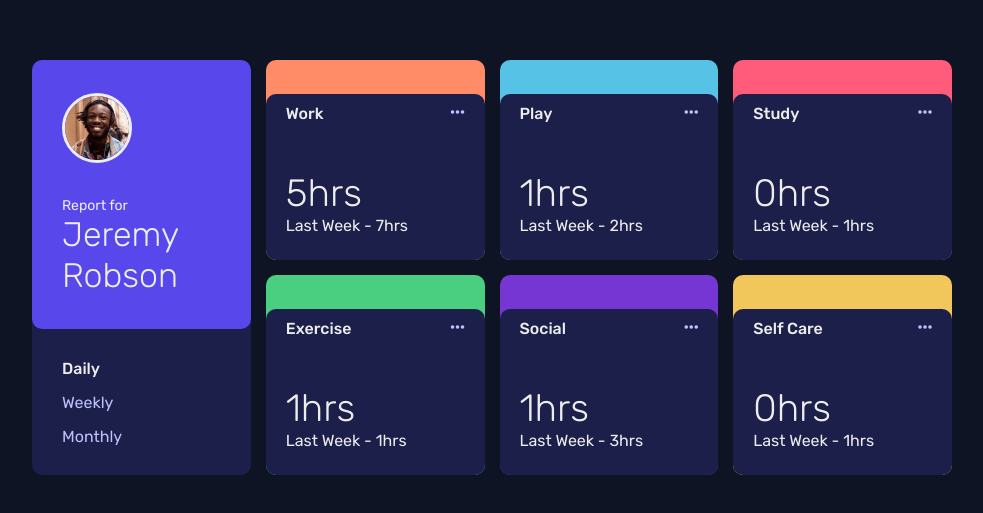
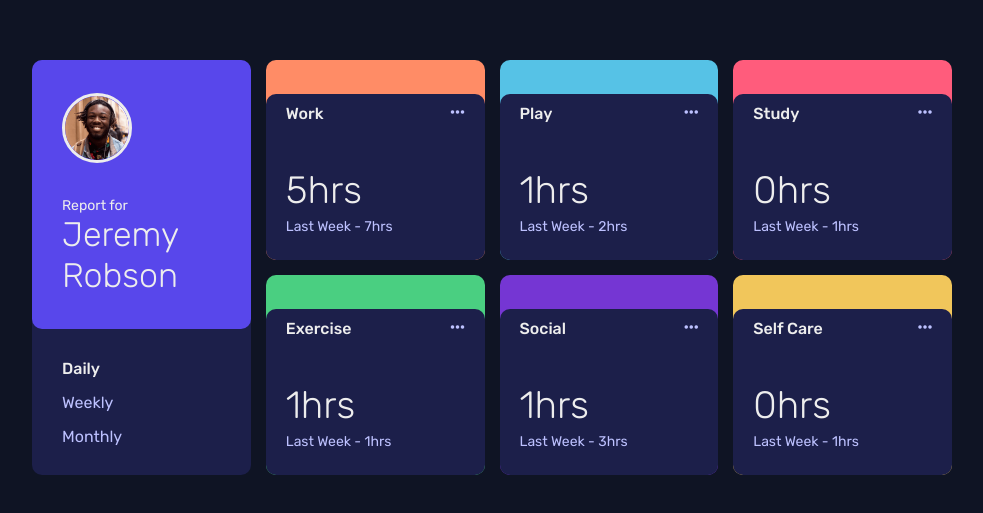
Before and after one commit to asbhogal/Time-Tracking-Dashboard, a website built with Vite: page index.html in a window 1280 px wide. Shown: the part 133-646 px from the top of the page, without its empty margins (148-1131 px from the left). Built offline with nearby package versions, Linux system fonts and the light colour scheme; files whose address does not match are found by name; a web font is replaced by a local one.

Commit message:
changes to styling to match mockup better

```diff
--- a/index.html
+++ b/index.html
@@ -71,7 +71,8 @@
           <div class="card-summaries">
             <span id="work-latest-week-hours" class="total-week-hours"></span>
             <p class="summary-hours">
-              Last Week - <span id="work-last-week-hours"></span>
+              Last Week -
+              <span id="work-last-week-hours" class="summary-hours"></span>
             </p>
           </div>
         </div>
@@ -87,7 +88,8 @@
           <div class="card-summaries">
             <span id="play-latest-week-hours" class="total-week-hours"></span>
             <p class="summary-hours">
-              Last Week - <span id="play-last-week-hours"></span>
+              Last Week -
+              <span id="play-last-week-hours" class="summary-hours"></span>
             </p>
           </div>
         </div>
@@ -101,7 +103,8 @@
           <div class="card-summaries">
             <span id="study-latest-week-hours" class="total-week-hours"></span>
             <p class="summary-hours">
-              Last Week - <span id="study-last-week-hours"></span>
+              Last Week -
+              <span id="study-last-week-hours" class="summary-hours"></span>
             </p>
           </div>
         </div>
@@ -120,7 +123,8 @@
               class="total-week-hours"
             ></span>
             <p class="summary-hours">
-              Last Week - <span id="exercise-last-week-hours"></span>
+              Last Week -
+              <span id="exercise-last-week-hours" class="summary-hours"></span>
             </p>
           </div>
         </div>
@@ -136,7 +140,8 @@
           <div class="card-summaries">
             <span id="social-latest-week-hours" class="total-week-hours"></span>
             <p class="summary-hours">
-              Last Week - <span id="social-last-week-hours"></span>
+              Last Week -
+              <span id="social-last-week-hours" class="summary-hours"></span>
             </p>
           </div>
         </div>
@@ -155,7 +160,8 @@
               class="total-week-hours"
             ></span>
             <p class="summary-hours">
-              Last Week - <span id="self care-last-week-hours"></span>
+              Last Week -
+              <span id="self care-last-week-hours" class="summary-hours"></span>
             </p>
           </div>
         </div>
--- a/src/scss/style.scss
+++ b/src/scss/style.scss
@@ -26,9 +26,14 @@
       }
       .card-summaries {
         padding-left: 1.25rem;
+        font-size: 0.875rem;
         .total-week-hours {
           font-size: 2.375rem;
           font-weight: 300;
+        }
+        .summary-hours {
+          color: $pale-blue;
+          padding-top: 0.3125rem;
         }
       }
       .sub-category-banner {
```
